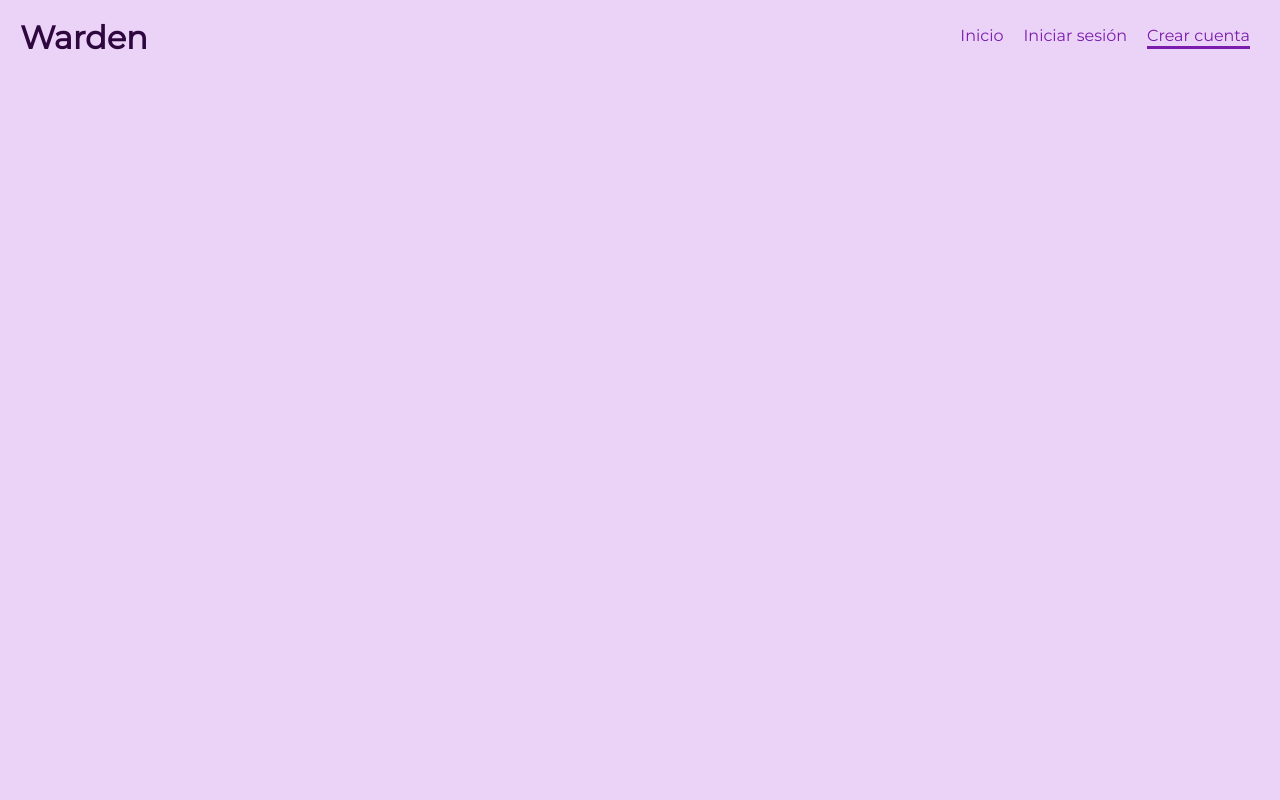
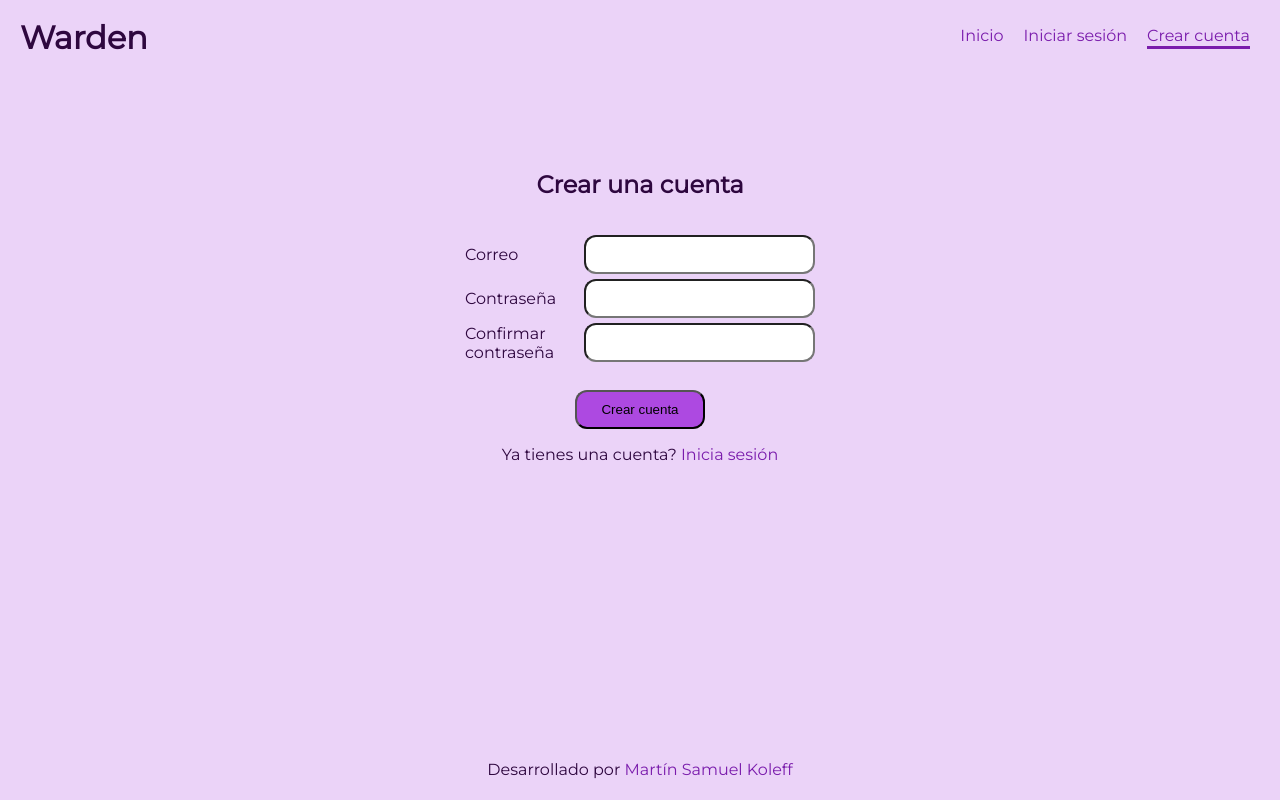
Before and after one commit to SamuelKoleff/warden-web, a plain HTML site: page newaccount.html in a window 1280 px wide. Drawn offline with Linux system fonts and the light colour scheme.

Commit message:
update: formulario crear cuenta

```diff
--- a/css/newaccount.css
+++ b/css/newaccount.css
@@ -13,4 +13,44 @@ body {
     user-select: none;
     color: var(--purpleDarkColor);
     background-color: var(--lightColor);
+    display: flex;
+    align-items: center;
+    justify-content: center;
+    flex-direction: column;
 }
+
+#titulo {
+  margin-top: 170px;
+  text-align: center;
+  margin-bottom: 15%;
+}
+
+#contenedor-formulario {
+  height: 125px;
+}
+
+#form {
+  height: 100%;
+  padding: 0;
+  margin: 0;
+  display: flex;
+  flex-direction: column;
+  align-items: center;
+  justify-content: space-around;
+}
+
+.column-between {
+  margin-top:5px;
+  width: 350px;
+  display: flex;
+  flex-direction: row;
+  justify-content: space-between;
+  align-items: center;
+}
+
+#contenedor-info{
+  position: absolute;
+  bottom: 5px;
+  width: 100%;
+  text-align: center;
+}
--- a/newaccount.html
+++ b/newaccount.html
@@ -17,6 +17,37 @@
       <li class="li-seleccionado"><a href="newaccount.html">Crear cuenta</a></li>
     </ul>
   </header>
+  <div id="contenedor-titulo">
+    <h2 id="titulo">Crear una cuenta</h2>
+  </div>
+  <div id="contenedor-formulario">
+    <form id="form" method="post">
+      <div id="form_col1" class="column-between">
+        <label for="email">Correo</label>
+        <input type="text" name="email" id="email" />
+      </div>
+      <div id="form_col2" class="column-between">
+        <label for="password">Contraseña</label>
+        <input type="password" name="password" id="password" />
+      </div>
+      <div id="form_col3" class="column-between">
+        <label for="confirm-password">Confirmar contraseña</label>
+        <input type="password" name="confirm-password" id="confirm-password" />
+      </div>
+      <div id="form_col4">
+        <ul class="list-errors">
+        </ul>
+      </div>
+      <div id="form_col5">
+        <button id="submit-boton" type="submit" class="shadow-button">Crear cuenta</button>
+      </div>
+      <p>Ya tienes una cuenta? <a href="login.html">Inicia sesión</a></p>
+    </form>
+  </div>
+  <div id="contenedor-info">
+    <p id="mas-info">Desarrollado por <a id="link-github" href="https://github.com/SamuelKoleff" target="_blank">Martín
+        Samuel Koleff</a></p>
+  </div>
 
 </body>
 
```
Also changed, not shown: login.html (+3 -3 lines).
